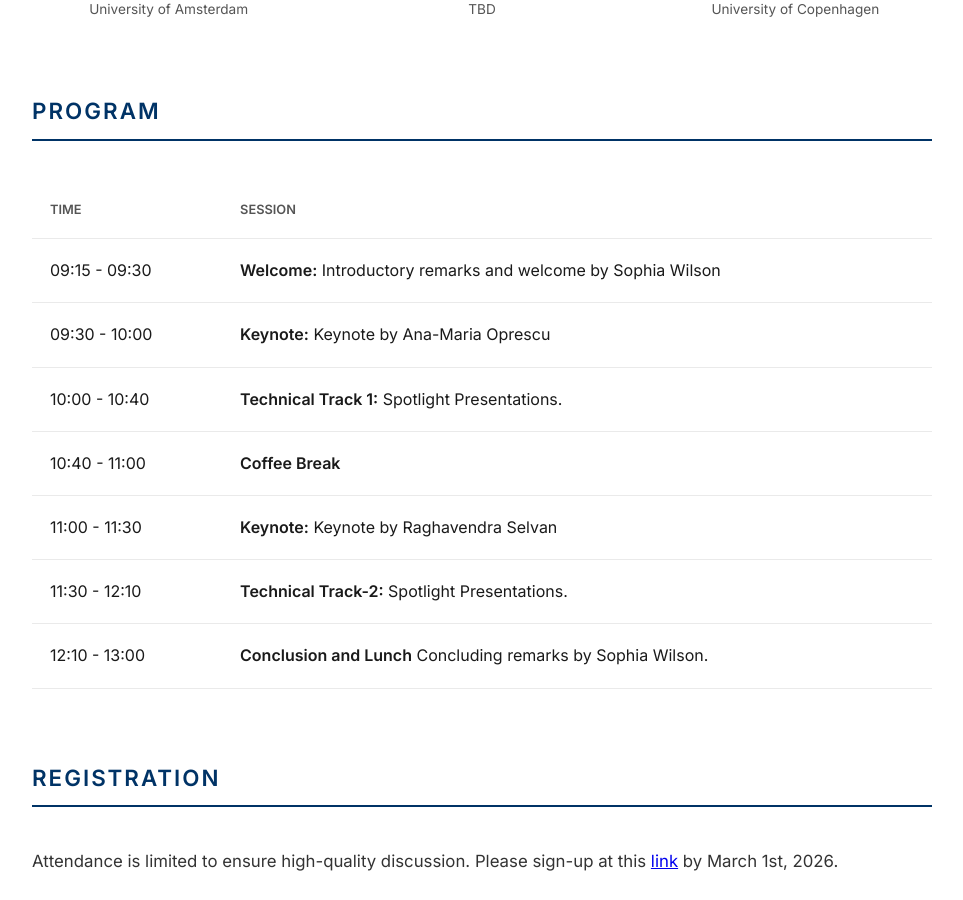
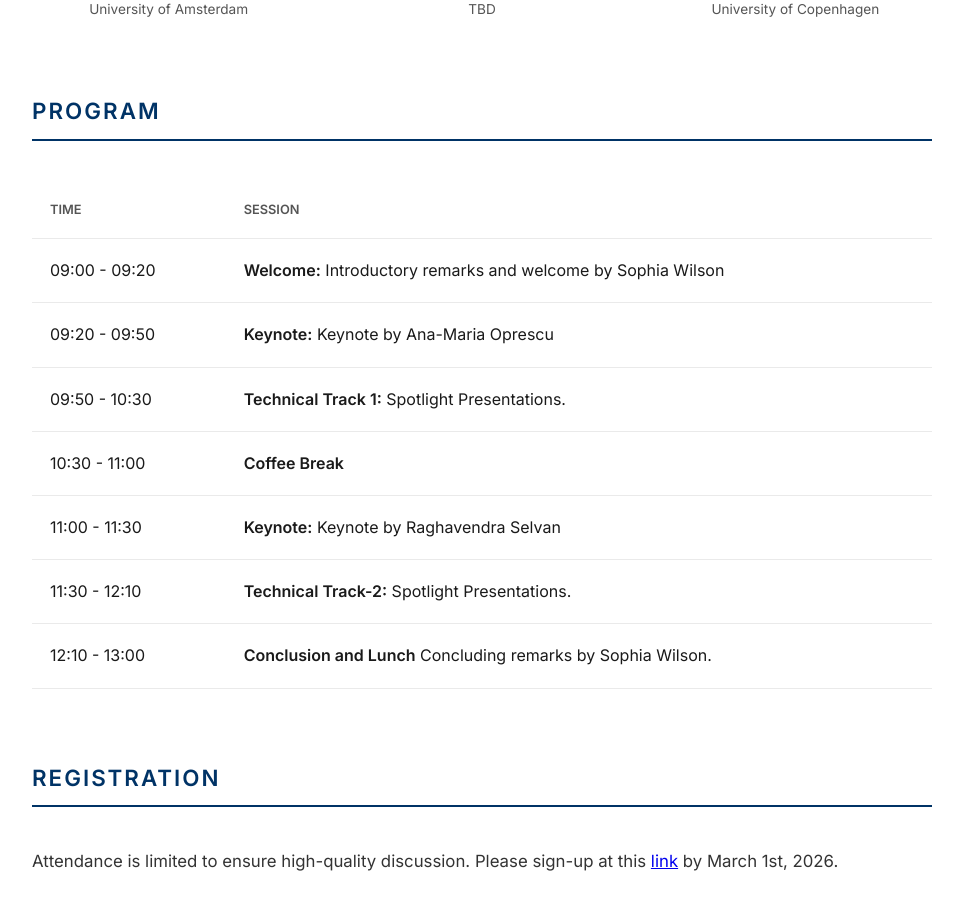
Before and after one commit to saintslab/saintslab.github.io, a Jekyll site: the page workshop2026/index.html, which Jekyll copies as it is, in a window 1280 px wide and 900 px high, scrolled down 1340 px. Shown: the whole window, without its empty margins (158-1121 px from the left). Built offline with Jekyll 4.4.1, drawn with Linux system fonts in a browser that asks for light colours.

Commit message:
Update link

```diff
--- a/workshop2026/index.html
+++ b/workshop2026/index.html
@@ -244,19 +244,19 @@
             </thead>
             <tbody>
                 <tr>
-                    <td>09:15 - 09:30</td>
+                    <td>09:00 - 09:20</td>
                     <td><strong>Welcome:</strong> Introductory remarks and welcome by Sophia Wilson </td>
                 </tr>
                 <tr>
-                    <td>09:30 - 10:00</td>
+                    <td>09:20 - 09:50</td>
                     <td><strong>Keynote:</strong> Keynote by Ana-Maria Oprescu</td>
                 </tr>
                 <tr>
-                    <td>10:00 - 10:40</td>
+                    <td>09:50 - 10:30</td>
                     <td><strong>Technical Track 1:</strong> Spotlight Presentations.</td>
                 </tr>
                 <tr>
-                    <td>10:40 - 11:00</td>
+                    <td>10:30 - 11:00</td>
                     <td><strong>Coffee Break</strong> </td>
                 </tr>
                 <tr>
```
